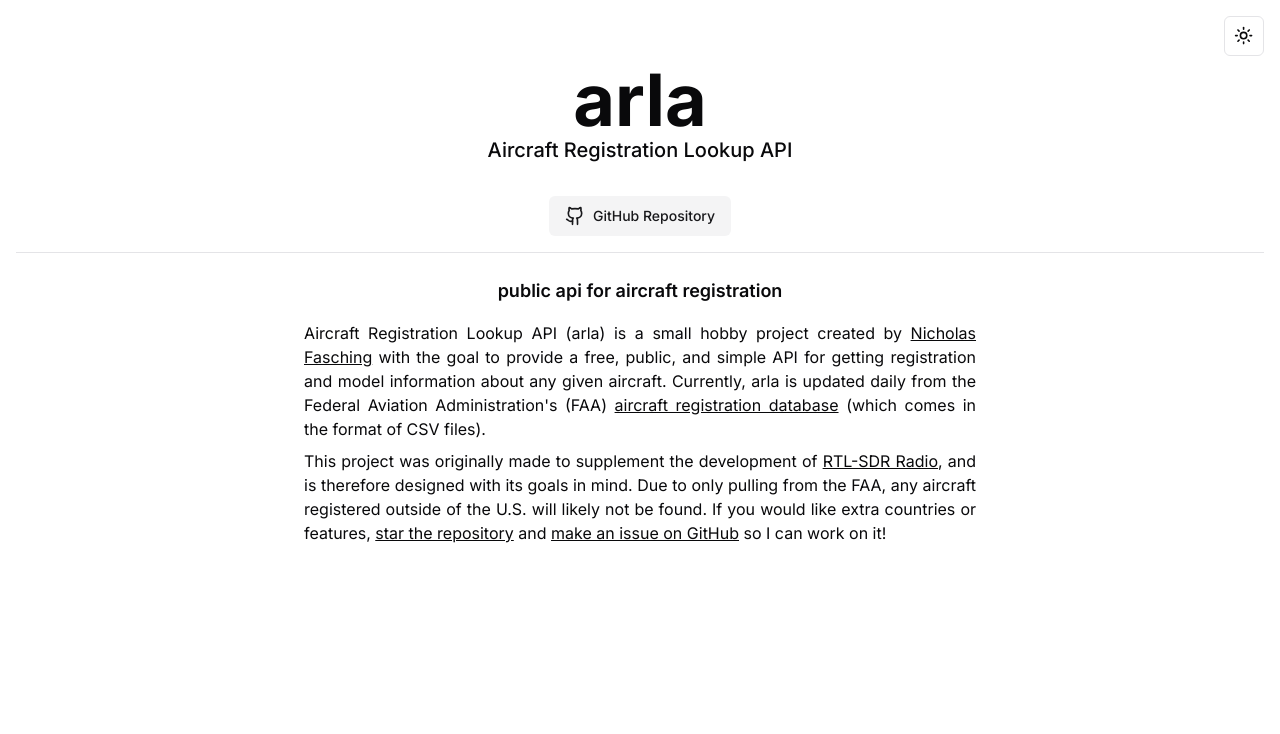
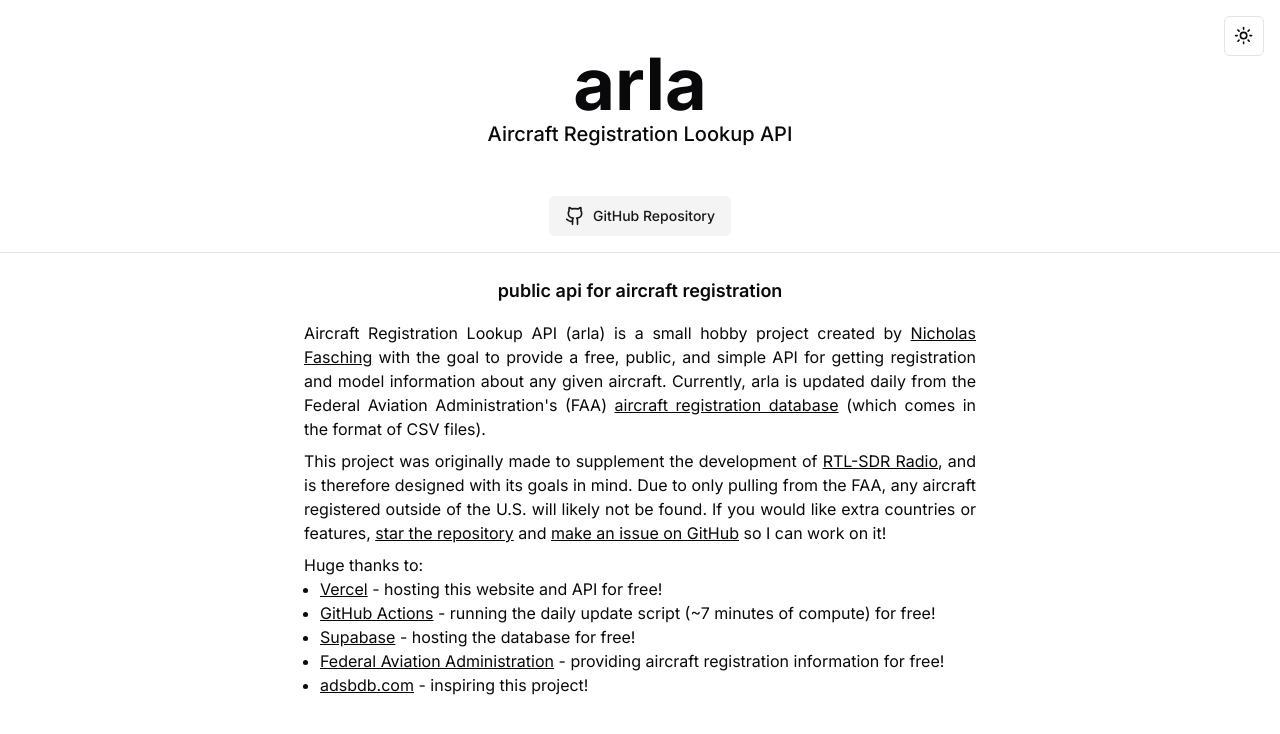
Before and after one commit to njfdev/Aircraft-Registration-Lookup-API, a Next.js app: page / in a window 1280 px wide. Shown: the top 734 px of the page. Built offline with nearby package versions, Linux system fonts and the light colour scheme.

Commit message:
Add "Huge Thanks To" Section

```diff
--- a/src/app/page.tsx
+++ b/src/app/page.tsx
@@ -7,20 +7,22 @@
 
 export default function Home() {
   return (
-    <main className="flex min-h-screen flex-col items-center p-4 gap-4">
-      <div className="flex flex-col items-center mt-12">
-        <h1 className="font-bold text-7xl">arla</h1>
-        <h2 className="text-xl font-medium">
-          Aircraft Registration Lookup API
-        </h2>
-        <Button variant="secondary" asChild className="mt-8">
+    <main className="flex flex-col items-center gap-4">
+      <div className="flex flex-col items-center">
+        <div className="flex flex-col items-center my-12">
+          <h1 className="font-bold text-7xl">arla</h1>
+          <h2 className="text-xl font-medium">
+            Aircraft Registration Lookup API
+          </h2>
+        </div>
+        <Button variant="secondary" asChild>
           <Link href="https://github.com/njfdev/Aircraft-Registration-Lookup-API">
             <Github className="mr-2 h-5 w-5" /> GitHub Repository
           </Link>
         </Button>
       </div>
       <Separator />
-      <div className="flex flex-col items-center w-full max-w-[42rem] text-justify gap-2">
+      <div className="flex flex-col w-full max-w-[42rem] text-justify gap-2">
         <p className="text-center text-lg font-semibold my-2">
           public api for aircraft registration
         </p>
@@ -71,6 +73,57 @@
           </Link>{" "}
           so I can work on it!
         </p>
+        <p>
+          Huge thanks to:
+          <ul className="ml-4 *:list-disc">
+            <li>
+              <Link
+                className="underline hover:opacity-80 active:opacity-65 transition-opacity"
+                href="https://vercel.com/"
+              >
+                Vercel
+              </Link>{" "}
+              - hosting this website and API for free!
+            </li>
+            <li>
+              <Link
+                className="underline hover:opacity-80 active:opacity-65 transition-opacity"
+                href="https://github.com/features/actions"
+              >
+                GitHub Actions
+              </Link>{" "}
+              - running the daily update script (~7 minutes of compute) for
+              free!
+            </li>
+            <li>
+              <Link
+                className="underline hover:opacity-80 active:opacity-65 transition-opacity"
+                href="https://supabase.com/"
+              >
+                Supabase
+              </Link>{" "}
+              - hosting the database for free!
+            </li>
+            <li>
+              <Link
+                className="underline hover:opacity-80 active:opacity-65 transition-opacity"
+                href="https://www.faa.gov/licenses_certificates/aircraft_certification/aircraft_registry/releasable_aircraft_download"
+              >
+                Federal Aviation Administration
+              </Link>{" "}
+              - providing aircraft registration information for free!
+            </li>
+            <li>
+              <Link
+                className="underline hover:opacity-80 active:opacity-65 transition-opacity"
+                href="https://www.adsbdb.com/"
+              >
+                adsbdb.com
+              </Link>{" "}
+              - inspiring this project!
+            </li>
+          </ul>
+        </p>
       </div>
     </main>
   );
```
